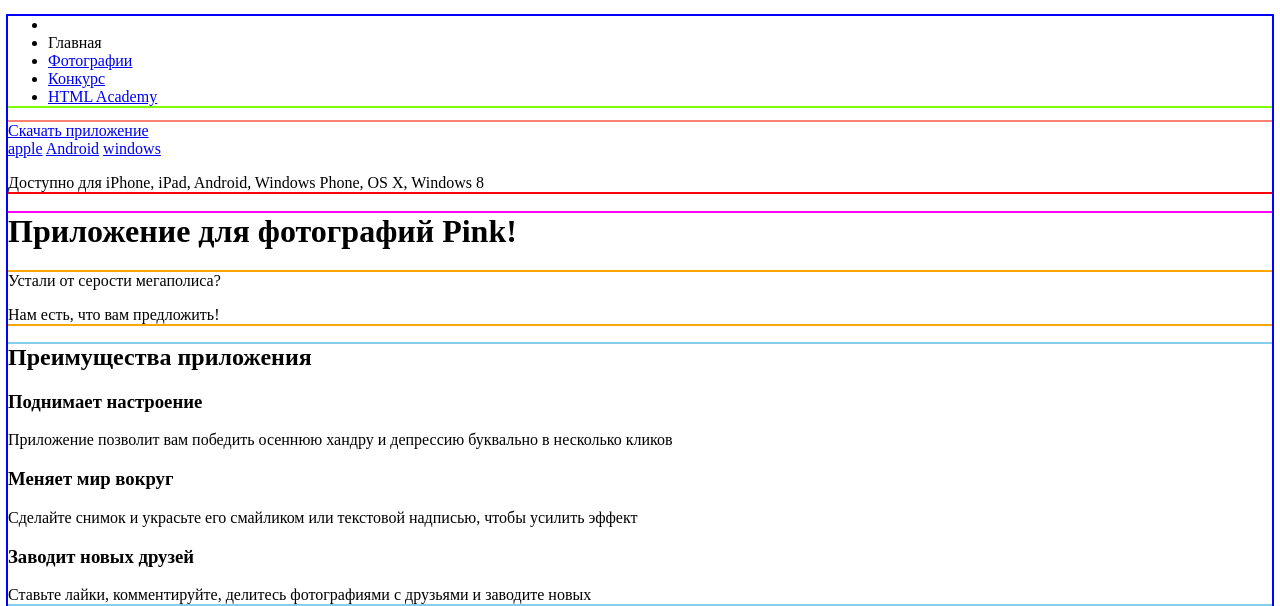
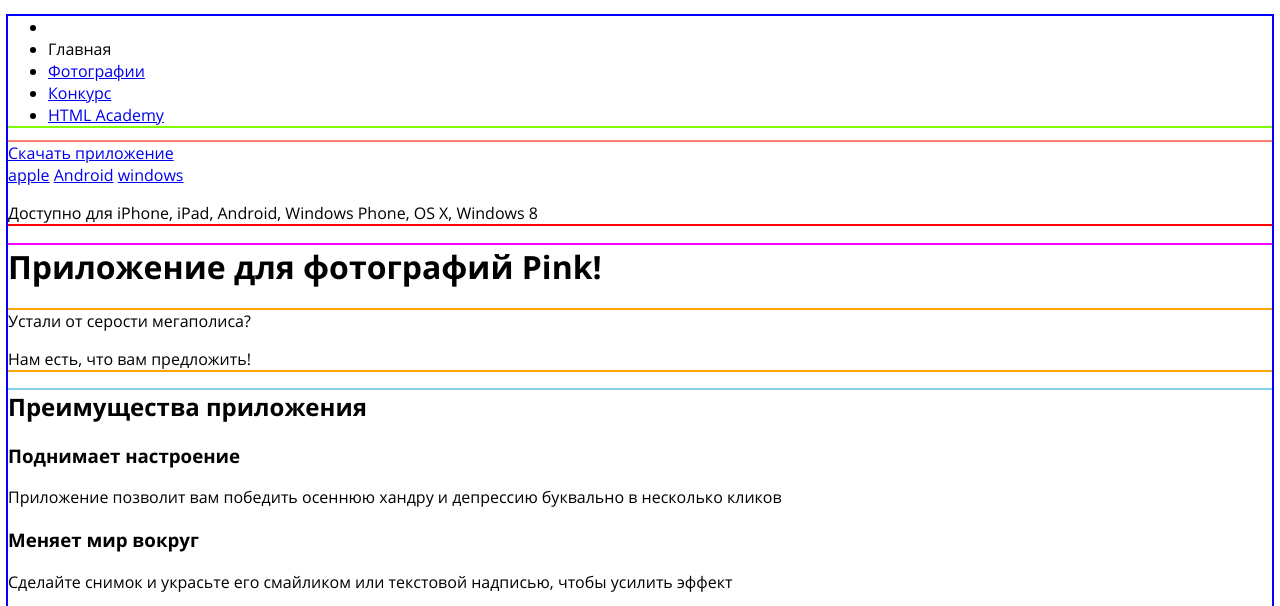
Before and after one commit to iTemes/264609-pink, a website: page source/index.html in a window 1280 px wide. Shown: the top 606 px of the page. Drawn offline with nearby package versions, Linux system fonts and the light colour scheme; files that its build step writes are made by us from their sources.

Commit message:
Исправление подключения шрифтов

```diff
--- a/source/sass/fonts.scss
+++ b/source/sass/fonts.scss
@@ -1,17 +1,17 @@
 @font-face {
-  font-family: Open Sans;
+  font-family: "open sans";
   src:
-    url(../fonts/opensans.woff2) format("woff2"),
-    url(../fonts/opensans.woff) format("woff");
+    url("../fonts/opensans.woff2") format("woff2"),
+    url("../fonts/opensans.woff") format("woff");
   font-weight: 400;
   font-style: normal;
 }
 
 @font-face {
-  font-family: Open Sans;
+  font-family: "open sans";
   src:
-    url(../fonts/opensansbold.woff2) format("woff2"),
-    url(../fonts/opensansbold.woff) format("woff");
+    url("../fonts/opensansbold.woff2") format("woff2"),
+    url("../fonts/opensansbold.woff") format("woff");
   font-weight: 700;
   font-style: normal;
 }
--- a/source/sass/page.scss
+++ b/source/sass/page.scss
@@ -1,3 +1,4 @@
 .page {
   outline: 2px solid blue;
+  font-family: $main-font;
 }
--- a/source/sass/variables.scss
+++ b/source/sass/variables.scss
@@ -1,4 +1,4 @@
-$main-font: Open Sans, Arial, sans-serif;
-$regular-font: normal 15px/2  Open Sans, Arial, sans-serif;
+$main-font: "open sans", "arial", sans-serif;
+$regular-font: normal 15px/2  "open Sans", "arial", sans-serif;
 $tablet-widths: 768px;
 $desktop-widths: 1150px;
```
